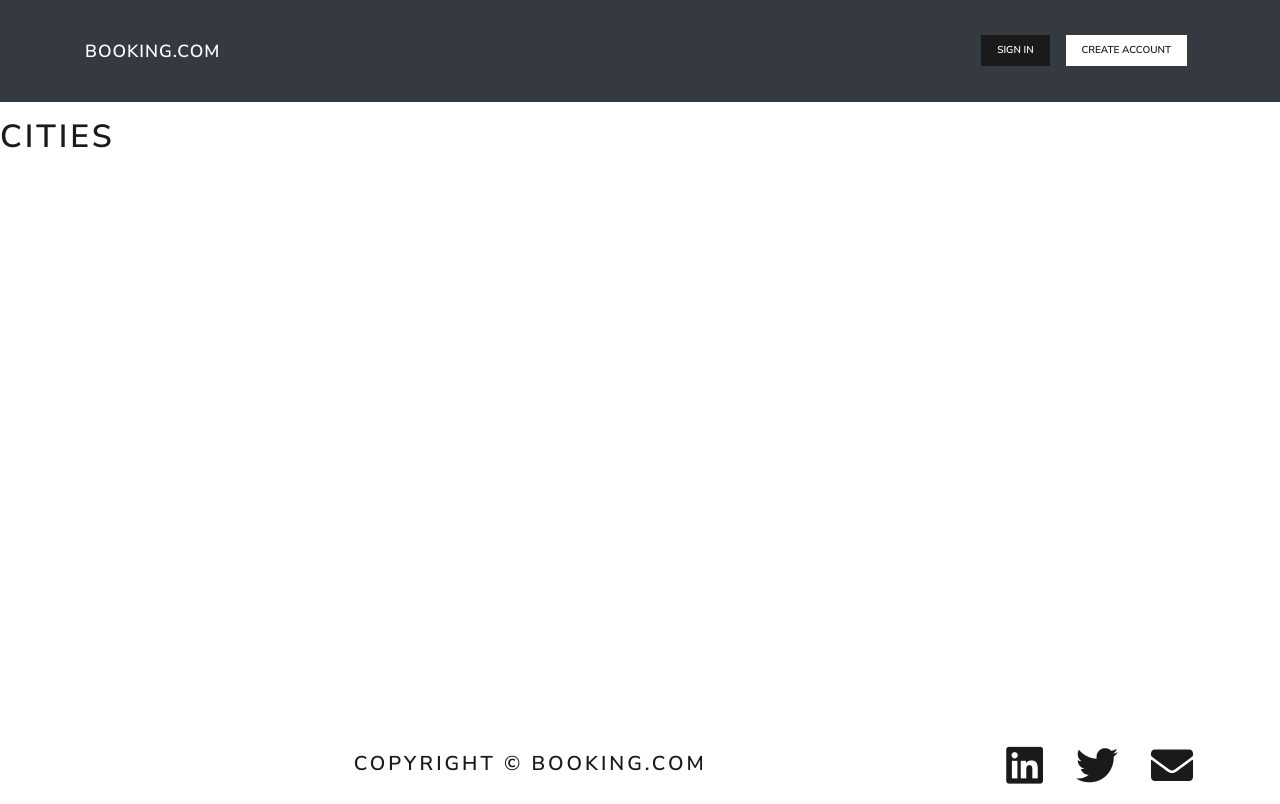
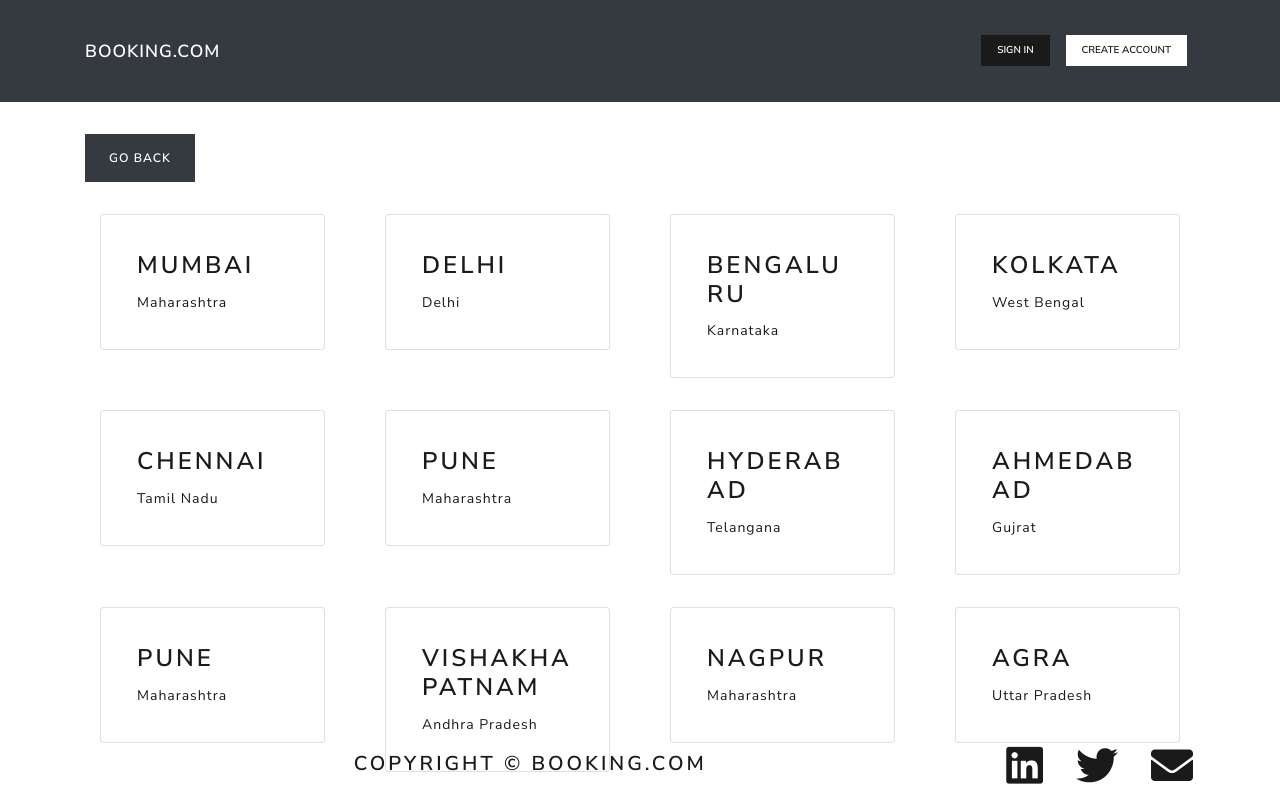
Before and after one commit to anubhavcu/booking.com, a React (Create React App) app: page /selectcity in a window 1280 px wide. Built offline with nearby package versions, Linux system fonts and the light colour scheme.

Commit message:
added components for cityScreen, cityCard, cityRooms
- added dummy data for cities
- added components for displaying cities
- components for cityCards, CityRooms
- defined routes for selectcity path and selectcity/:cityname path

```diff
--- a/src/App.js
+++ b/src/App.js
@@ -6,6 +6,7 @@
 import Login from './screens/Login';
 import SignUp from './screens/SignUp';
 import Cities from './screens/Cities';
+import CityRooms from './screens/CityRooms';
 
 const App = () => {
   return (
@@ -13,9 +14,10 @@
       <Header />
       <main className='py-3'>
         <Route path='/' component={HomeScreen} exact />
-        <Route path='/login' component={Login} exact />
-        <Route path='/signup' component={SignUp} exact />
+        <Route path='/login' component={Login} />
+        <Route path='/signup' component={SignUp} />
         <Route path='/selectcity' component={Cities} exact />
+        <Route path='/selectcity/:id' component={CityRooms} />
       </main>
       <Footer />
     </Router>
--- /dev/null
+++ b/src/components/CityCard.js
@@ -0,0 +1,22 @@
+import React from 'react';
+import { Card, Container } from 'react-bootstrap';
+import { Link } from 'react-router-dom';
+
+const CityCard = ({ city }) => {
+  return (
+    <Container>
+      <Card className='my-3 p-3 rounded customHover'>
+        <Link to={`/selectcity/${city.name}`}>
+          <Card.Body>
+            <Card.Title as='h3'>
+              <strong>{city.name}</strong>
+            </Card.Title>
+            <Card.Text as='div'>{city.state}</Card.Text>
+          </Card.Body>
+        </Link>
+      </Card>
+    </Container>
+  );
+};
+
+export default CityCard;
--- /dev/null
+++ b/src/data/cities.js
@@ -0,0 +1,63 @@
+const cities = [
+  {
+    id: '1',
+    name: 'Mumbai',
+    state: 'Maharashtra',
+  },
+  {
+    id: '2',
+    name: 'Delhi',
+    state: 'Delhi',
+  },
+  {
+    id: '3',
+    name: 'Bengaluru',
+    state: 'Karnataka',
+  },
+  {
+    id: '4',
+    name: 'Kolkata',
+    state: 'West Bengal',
+  },
+  {
+    id: '5',
+    name: 'Chennai',
+    state: 'Tamil Nadu',
+  },
+  {
+    id: '6',
+    name: 'Pune',
+    state: 'Maharashtra',
+  },
+  {
+    id: '7',
+    name: 'Hyderabad',
+    state: 'Telangana',
+  },
+  {
+    id: '8',
+    name: 'Ahmedabad',
+    state: 'Gujrat',
+  },
+  {
+    id: '9',
+    name: 'Pune',
+    state: 'Maharashtra',
+  },
+  {
+    id: '10',
+    name: 'Vishakhapatnam',
+    state: 'Andhra Pradesh',
+  },
+  {
+    id: '11',
+    name: 'Nagpur',
+    state: 'Maharashtra',
+  },
+  {
+    id: '12',
+    name: 'Agra',
+    state: 'Uttar Pradesh',
+  },
+];
+export default cities;
--- a/src/index.css
+++ b/src/index.css
@@ -17,5 +17,5 @@
   transition: transform 0.2s;
 }
 .customHover:hover {
-  transform: scale(1.3);
+  transform: scale(1.2);
 }
--- a/src/screens/Cities.js
+++ b/src/screens/Cities.js
@@ -1,10 +1,22 @@
 import React from 'react';
-
+import { Link } from 'react-router-dom';
+import { Row, Col, Card, Button, CardDeck, Container } from 'react-bootstrap';
+import CityCard from '../components/CityCard';
+import cities from '../data/cities';
 const Cities = () => {
   return (
-    <div>
-      <h1>Cities</h1>
-    </div>
+    <Container>
+      <Link className='btn btn-dark my-3 customHover' to='/'>
+        Go Back
+      </Link>
+      <Row>
+        {cities.map((city) => (
+          <Col key={city._id} sm={12} md={6} lg={4} xl={3}>
+            <CityCard city={city} />
+          </Col>
+        ))}
+      </Row>
+    </Container>
   );
 };
 
--- /dev/null
+++ b/src/screens/CityRooms.js
@@ -0,0 +1,19 @@
+import React, { useEffect } from 'react';
+import { Container } from 'react-bootstrap';
+import { Link } from 'react-router-dom';
+
+const CityRooms = ({ match }) => {
+  useEffect(() => {
+    console.log(match);
+  });
+  return (
+    <Container>
+      <Link className='btn btn-dark my-3 customHover' to='/selectcity'>
+        Go Back
+      </Link>
+      <h1>{match.params.id} </h1>
+    </Container>
+  );
+};
+
+export default CityRooms;
```
